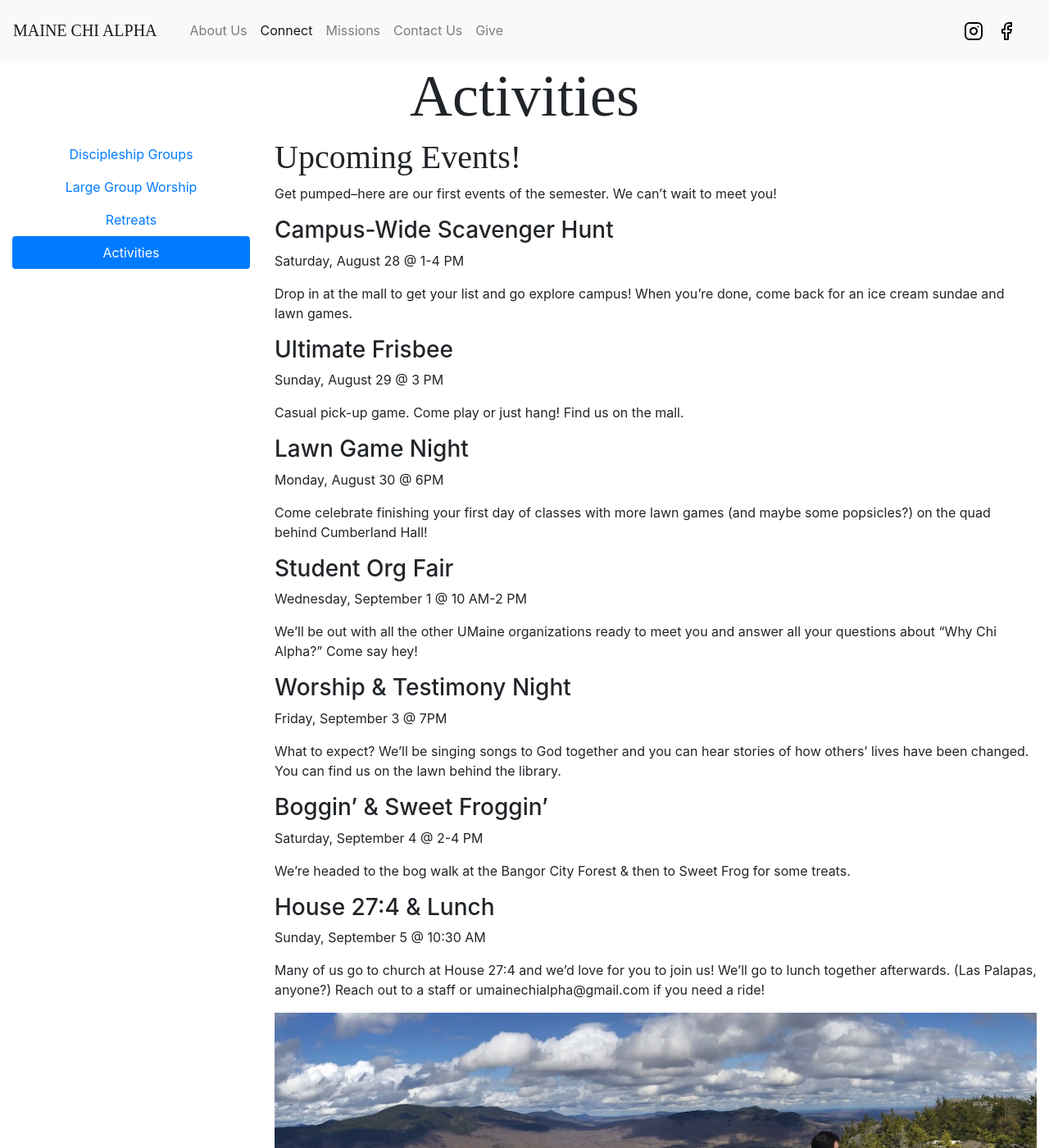
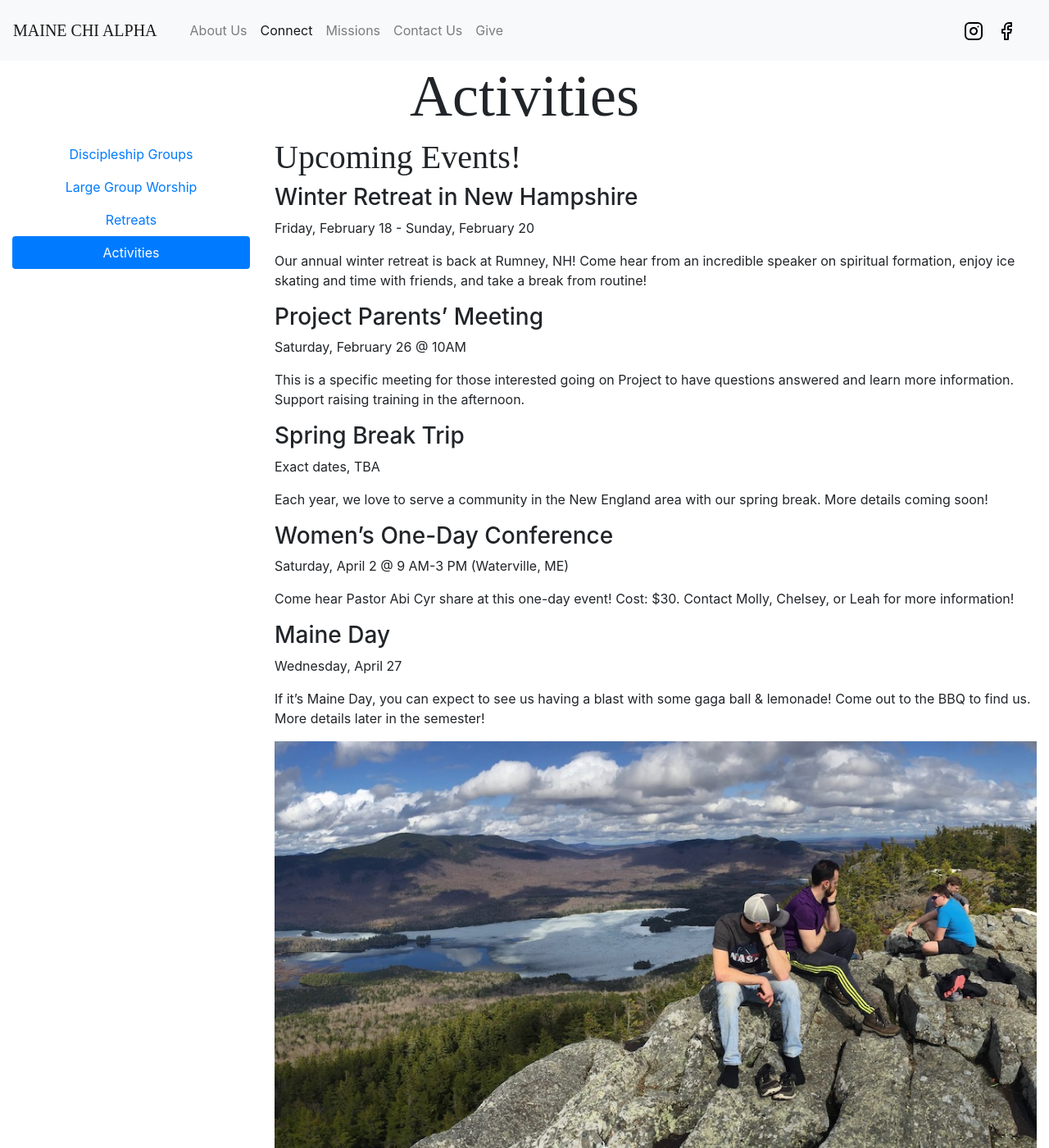
Before and after one commit to mainechialpha/mainechialpha.github.io, a Jekyll site: the page built from activities.md, in a window 1280 px wide and 1400 px high. Shown: the whole window at 82% size. Built offline with Jekyll 4.4.1, drawn with Linux system fonts in a browser that asks for light colours; nearby versions of some CDN libraries; some web fonts are replaced.

Commit message:
Update activities.md

```diff
--- a/activities.md
+++ b/activities.md
@@ -6,42 +6,33 @@ permalink: /activities/
 
 # Upcoming Events!
 
-Get pumped--here are our first events of the semester. We can't wait to meet you!
 
-### Campus-Wide Scavenger Hunt
-Saturday, August 28 @ 1-4 PM
 
-Drop in at the mall to get your list and go explore campus! When you're done, come back for an ice cream sundae and lawn games.
+### Winter Retreat in New Hampshire
+Friday, February 18 - Sunday, February 20
 
-### Ultimate Frisbee
-Sunday, August 29 @ 3 PM
+Our annual winter retreat is back at Rumney, NH! Come hear from an incredible speaker on spiritual formation, enjoy ice skating and time with friends, and take a break from routine!
 
-Casual pick-up game. Come play or just hang! Find us on the mall.
+### Project Parents' Meeting
+Saturday, February 26 @ 10AM
 
-### Lawn Game Night
-Monday, August 30 @ 6PM
+This is a specific meeting for those interested going on Project to have questions answered and learn more information. Support raising training in the afternoon.
 
-Come celebrate finishing your first day of classes with more lawn games (and maybe some popsicles?) on the quad behind Cumberland Hall!
+### Spring Break Trip
+Exact dates, TBA
 
-### Student Org Fair
-Wednesday, September 1 @ 10 AM-2 PM
+Each year, we love to serve a community in the New England area with our spring break. More details coming soon!
 
-We'll be out with all the other UMaine organizations ready to meet you and answer all your questions about "Why Chi Alpha?" Come say hey!
+### Women's One-Day Conference
+Saturday, April 2 @ 9 AM-3 PM (Waterville, ME)
 
-### Worship & Testimony Night
-Friday, September 3 @ 7PM
+Come hear Pastor Abi Cyr share at this one-day event! Cost: $30. Contact Molly, Chelsey, or Leah for more information!
 
-What to expect? We'll be singing songs to God together and you can hear stories of how others' lives have been changed. You can find us on the lawn behind the library.
+### Maine Day
+Wednesday, April 27
 
-### Boggin' & Sweet Froggin'
-Saturday, September 4 @ 2-4 PM
+If it's Maine Day, you can expect to see us having a blast with some gaga ball & lemonade! Come out to the BBQ to find us. More details later in the semester!
 
-We're headed to the bog walk at the Bangor City Forest & then to Sweet Frog for some treats.
-
-### House 27:4 & Lunch
-Sunday, September 5 @ 10:30 AM
-
-Many of us go to church at House 27:4 and we'd love for you to join us! We'll go to lunch together afterwards. (Las Palapas, anyone?) Reach out to a staff or umainechialpha@gmail.com if you need a ride!
 
 
 <img src="{{ site.url }}/images/and-more.jpg" class="img-fluid" alt="MAINE CHI ALPHA">
```
